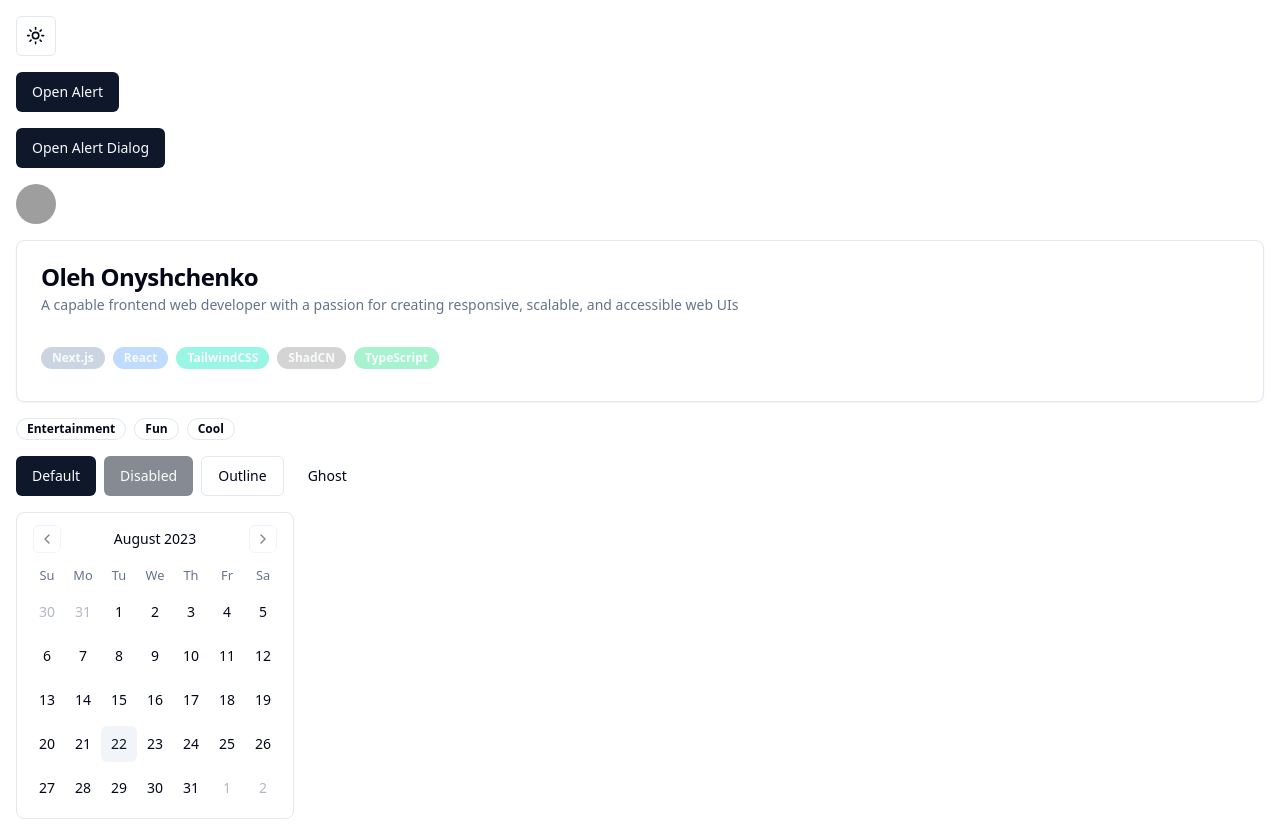
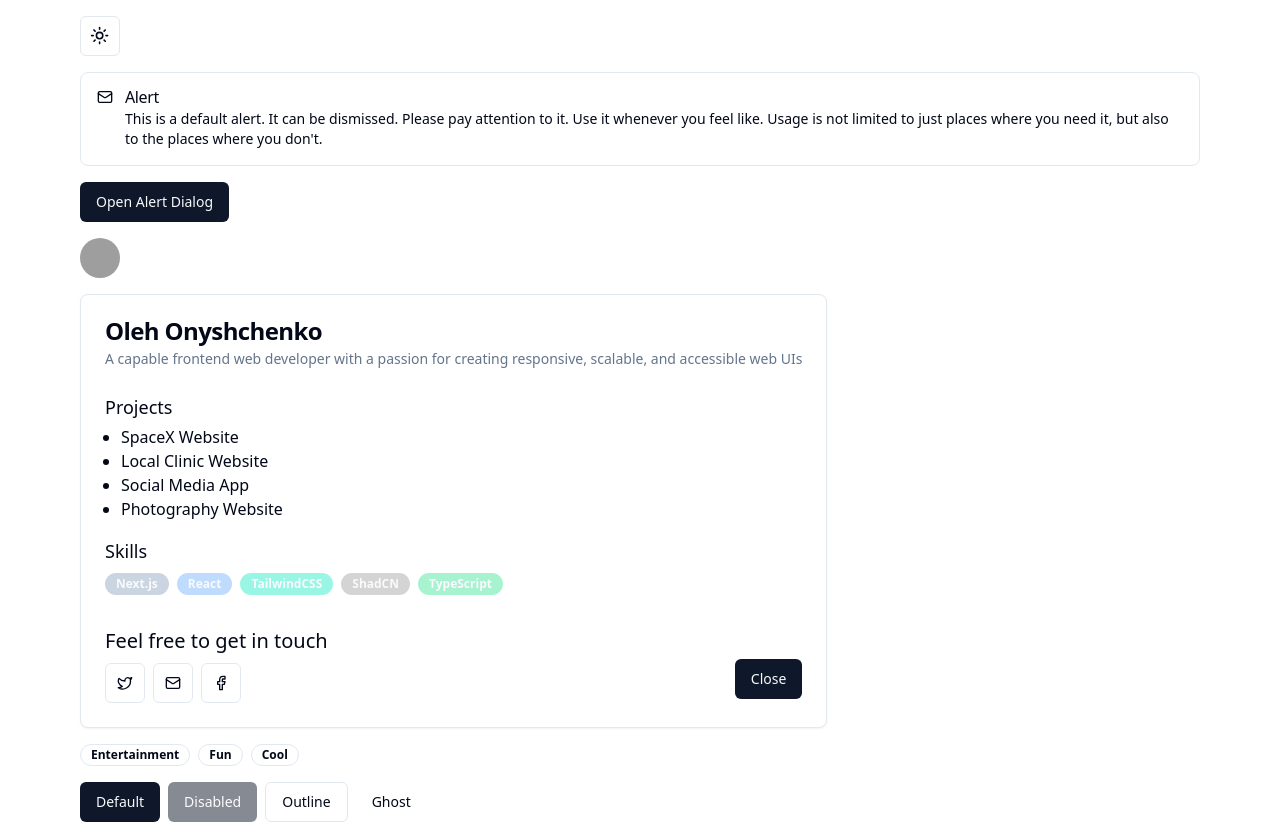
Before and after one commit to seesmof/Pixoto-Photos-Website, a Next.js app: page / in a window 1280 px wide. Shown: the top 824 px of the page. Built offline with nearby package versions, Linux system fonts and the light colour scheme; grey boxes are pictures that could not be loaded.

Commit message:
update page.tsx

```diff
--- a/app/page.tsx
+++ b/app/page.tsx
@@ -29,6 +29,9 @@ import {
   ChevronDown,
   ChevronUp,
   CalendarIcon,
+  Twitter,
+  Mail,
+  Facebook,
 } from "lucide-react";
 import { AvatarFallback, AvatarImage, Avatar } from "@/components/ui/avatar";
 import { Badge } from "@/components/ui/badge";
@@ -88,12 +91,18 @@ export default function Home() {
   const [datePickerDate, setDatePickerDate] = React.useState<Date>();
 
   return (
-    <main className="flex min-h-screen flex-col p-4 gap-4">
+    <main className="flex min-h-screen flex-col p-4 gap-4 max-w-6xl mx-auto">
       <ThemeToggle />
 
-      <Button variant="default" className="w-max">
-        Open Alert
-      </Button>
+      <Alert>
+        <Mail className="w-4 h-4" />
+        <AlertTitle>Alert</AlertTitle>
+        <AlertDescription>
+          This is a default alert. It can be dismissed. Please pay attention to
+          it. Use it whenever you feel like. Usage is not limited to just places
+          where you need it, but also to the places where you don't.
+        </AlertDescription>
+      </Alert>
 
       <AlertDialog>
         <AlertDialogTrigger asChild>
@@ -122,7 +131,7 @@ export default function Home() {
         <AvatarFallback>SE</AvatarFallback>
       </Avatar>
 
-      <Card>
+      <Card className="w-max">
         <CardHeader>
           <CardTitle>Oleh Onyshchenko</CardTitle>
           <CardDescription>
@@ -131,6 +140,15 @@ export default function Home() {
           </CardDescription>
         </CardHeader>
         <CardContent>
+          <h3 className="text-lg font-medium mb-1">Projects</h3>
+          <ul className="flex flex-col list-disc">
+            <li className="ml-4">SpaceX Website</li>
+            <li className="ml-4">Local Clinic Website</li>
+            <li className="ml-4">Social Media App</li>
+            <li className="ml-4">Photography Website</li>
+          </ul>
+
+          <h3 className="text-lg font-medium mt-4">Skills</h3>
           <div className="flex flex-row gap-2 py-2 flex-wrap">
             <Badge variant="default" className="bg-slate-300">
               Next.js
@@ -149,6 +167,23 @@ export default function Home() {
             </Badge>
           </div>
         </CardContent>
+        <CardFooter className="flex flex-col items-start">
+          <h2 className="text-xl font-medium">Feel free to get in touch</h2>
+          <div className="flex flex-row items-center justify-between w-full">
+            <div className="flex flex-row items-center gap-2 pt-2">
+              <Button size="icon" variant={"outline"}>
+                <Twitter className="w-4 h-4" />
+              </Button>
+              <Button size="icon" variant={"outline"}>
+                <Mail className="w-4 h-4" />
+              </Button>
+              <Button size="icon" variant={"outline"}>
+                <Facebook className="w-4 h-4" />
+              </Button>
+            </div>
+            <Button variant={"default"}>Close</Button>
+          </div>
+        </CardFooter>
       </Card>
 
       <div className="flex flex-row items-center gap-2">
```
